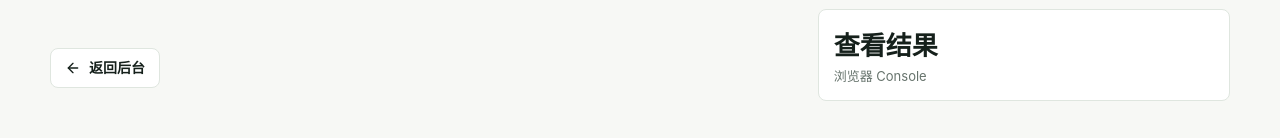
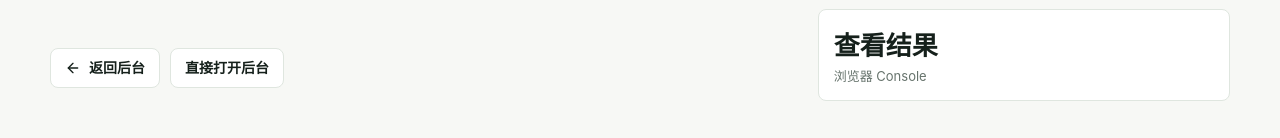
Before and after one commit to chunyang2025-bit/AIGC, a Next.js app: page /admin/supabase-debug in a window 1280 px wide. Shown: the part 309-447 px from the top of the page. Built offline with nearby package versions, Linux system fonts and the light colour scheme; no server answers; the database is empty.

Commit message:
fix: make debug page return button reliable

```diff
--- a/app/admin/supabase-debug/page.tsx
+++ b/app/admin/supabase-debug/page.tsx
@@ -2,6 +2,7 @@
 
 import { useEffect, useState } from "react";
 import Link from "next/link";
+import { useRouter } from "next/navigation";
 import { Database, AlertTriangle, ArrowLeft } from "lucide-react";
 import { supabase } from "@/lib/supabase";
 
@@ -26,6 +27,7 @@ function explainError(message: string) {
 }
 
 export default function SupabaseDebugPage() {
+  const router = useRouter();
   const [status, setStatus] = useState("准备读取 Supabase 数据...");
   const [lastError, setLastError] = useState("");
 
@@ -69,8 +71,14 @@ export default function SupabaseDebugPage() {
             <p>页面加载时会直接查询 <code>{TABLE_NAME}</code>，并把 data / error 打到控制台。</p>
           </div>
           <div className="toolbarGroup">
-            <Link className="btn" href="/admin">
+            <button className="btn" onClick={() => router.push("/admin")} type="button">
               <ArrowLeft size={16} /> 返回后台
+            </button>
+            <Link className="btn" href="/admin" onClick={(event) => {
+              event.preventDefault();
+              window.location.assign("/admin");
+            }}>
+              直接打开后台
             </Link>
           </div>
         </div>
```
